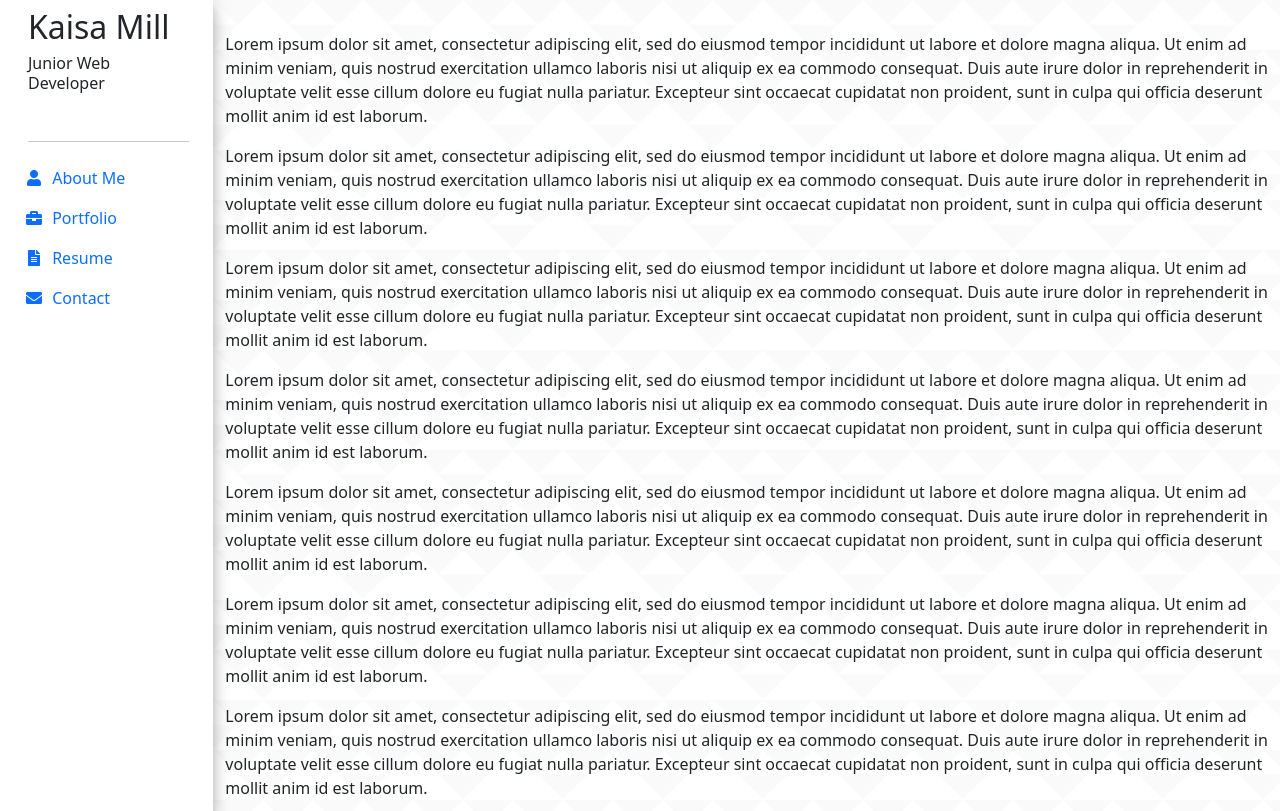
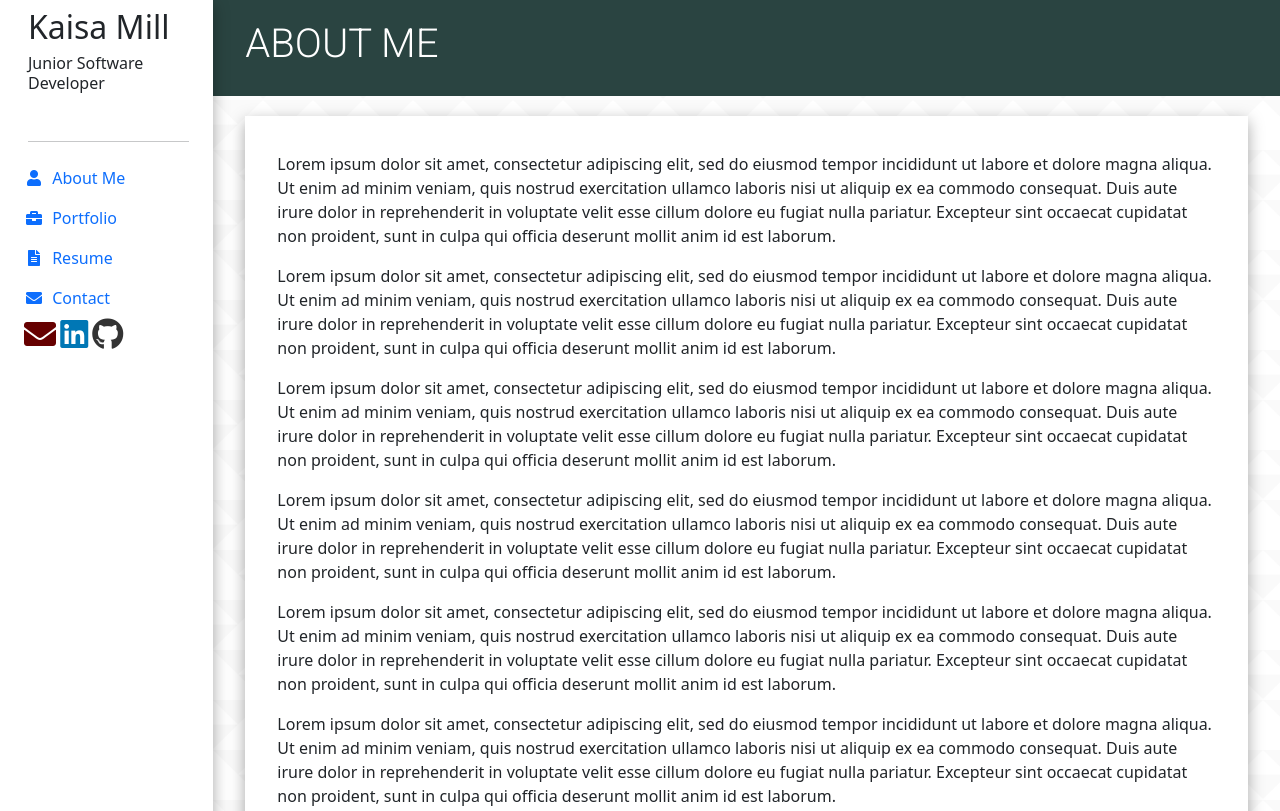
Before and after one commit to k-mill1/portfolio-site, a plain HTML site: page index.html in a window 1280 px wide. Shown: the top 811 px of the page. Drawn offline with nearby package versions, Linux system fonts and the light colour scheme.

Commit message:
add bottom icons

```diff
--- a/index.html
+++ b/index.html
@@ -22,10 +22,10 @@
         <div class="container-fluid">
             <div class="row flex-nowrap">
                 <div class="col-auto col-md-3 col-xl-2 px-sm-2 px-0" id = "sidebar">
-                    <div class="d-flex flex-column align-items-center align-items-sm-start px-3 pt-2 text-black min-vh-100  sticky-top">
+                    <div class="d-flex flex-column align-items-center align-items-sm-start px-3 pt-2 text-black min-vh-100 sticky-top">
                         <div class="ms-1 d-none d-sm-inline">
                             <h2>Kaisa Mill</h2>
-                            <h6>Junior Web Developer</h6>
+                            <h6>Junior Software Developer</h6>
                             </br>
                             <hr>
                         </div>
@@ -52,11 +52,29 @@
                                     <i class="fas fa-envelope fa-fw"></i> <span class="ms-1 d-none d-sm-inline">Contact</span> </a>
                             </li>
                         </ul>
+                        </div>
+                        <div id = "bottom-icons">
 
+                            <a id = "bottom-icons1" href="mailto:kaisamill@gmail.com"  target="_blank">
+                                <i class="fas fa-envelope fa-2x" style="color:#660000;"></i></a>
+                            <a id = "bottom-icons1" href="https://www.linkedin.com/in/kaisa-mill/"  target="_blank">
+                                <i class="fab fa-linkedin fa-2x" style="color:#0077b5;"></i></a>
+                            <a id = "bottom-icons1" href="https://github.com/k-mill1"  target="_blank">
+                                <i class="fab fa-github fa-2x" style="color:#333;"></i></a>
                         </div>
                     </div>
                 </div>
-                <div class="col py-3" id = "main">
+                <div class="col" id = "main">
+                    <div class="row justify-content-center" id = "header">
+                        <h1>ABOUT ME</h1>
+                    </div>
+                    <div class="row justify-content-center" id = "content">
+                        <div class="col-md">
+                            <p>Lorem ipsum dolor sit amet, consectetur adipiscing elit, sed do eiusmod tempor incididunt ut labore et dolore magna aliqua. Ut enim ad minim veniam, quis nostrud exercitation ullamco laboris nisi ut aliquip ex ea commodo consequat. Duis aute irure dolor in reprehenderit in voluptate velit esse cillum dolore eu fugiat nulla pariatur. Excepteur sint occaecat cupidatat non proident, sunt in culpa qui officia deserunt mollit anim id est laborum.</p>
+                            <p>Lorem ipsum dolor sit amet, consectetur adipiscing elit, sed do eiusmod tempor incididunt ut labore et dolore magna aliqua. Ut enim ad minim veniam, quis nostrud exercitation ullamco laboris nisi ut aliquip ex ea commodo consequat. Duis aute irure dolor in reprehenderit in voluptate velit esse cillum dolore eu fugiat nulla pariatur. Excepteur sint occaecat cupidatat non proident, sunt in culpa qui officia deserunt mollit anim id est laborum.</p>
+                            <p>Lorem ipsum dolor sit amet, consectetur adipiscing elit, sed do eiusmod tempor incididunt ut labore et dolore magna aliqua. Ut enim ad minim veniam, quis nostrud exercitation ullamco laboris nisi ut aliquip ex ea commodo consequat. Duis aute irure dolor in reprehenderit in voluptate velit esse cillum dolore eu fugiat nulla pariatur. Excepteur sint occaecat cupidatat non proident, sunt in culpa qui officia deserunt mollit anim id est laborum.</p>
+                            <p>Lorem ipsum dolor sit amet, consectetur adipiscing elit, sed do eiusmod tempor incididunt ut labore et dolore magna aliqua. Ut enim ad minim veniam, quis nostrud exercitation ullamco laboris nisi ut aliquip ex ea commodo consequat. Duis aute irure dolor in reprehenderit in voluptate velit esse cillum dolore eu fugiat nulla pariatur. Excepteur sint occaecat cupidatat non proident, sunt in culpa qui officia deserunt mollit anim id est laborum.</p>
+                            <p>Lorem ipsum dolor sit amet, consectetur adipiscing elit, sed do eiusmod tempor incididunt ut labore et dolore magna aliqua. Ut enim ad minim veniam, quis nostrud exercitation ullamco laboris nisi ut aliquip ex ea commodo consequat. Duis aute irure dolor in reprehenderit in voluptate velit esse cillum dolore eu fugiat nulla pariatur. Excepteur sint occaecat cupidatat non proident, sunt in culpa qui officia deserunt mollit anim id est laborum.</p>
                             <p>Lorem ipsum dolor sit amet, consectetur adipiscing elit, sed do eiusmod tempor incididunt ut labore et dolore magna aliqua. Ut enim ad minim veniam, quis nostrud exercitation ullamco laboris nisi ut aliquip ex ea commodo consequat. Duis aute irure dolor in reprehenderit in voluptate velit esse cillum dolore eu fugiat nulla pariatur. Excepteur sint occaecat cupidatat non proident, sunt in culpa qui officia deserunt mollit anim id est laborum.</p>
                             <p>Lorem ipsum dolor sit amet, consectetur adipiscing elit, sed do eiusmod tempor incididunt ut labore et dolore magna aliqua. Ut enim ad minim veniam, quis nostrud exercitation ullamco laboris nisi ut aliquip ex ea commodo consequat. Duis aute irure dolor in reprehenderit in voluptate velit esse cillum dolore eu fugiat nulla pariatur. Excepteur sint occaecat cupidatat non proident, sunt in culpa qui officia deserunt mollit anim id est laborum.</p>
                             <p>Lorem ipsum dolor sit amet, consectetur adipiscing elit, sed do eiusmod tempor incididunt ut labore et dolore magna aliqua. Ut enim ad minim veniam, quis nostrud exercitation ullamco laboris nisi ut aliquip ex ea commodo consequat. Duis aute irure dolor in reprehenderit in voluptate velit esse cillum dolore eu fugiat nulla pariatur. Excepteur sint occaecat cupidatat non proident, sunt in culpa qui officia deserunt mollit anim id est laborum.</p>
@@ -71,6 +89,8 @@
                 </div>
             </div>
         </div>
+    </div>
+</div>
     <script scr="index.js"></script>
     <!-- JavaScript Bundle with Popper -->
 	<script src="https://cdn.jsdelivr.net/npm/bootstrap@5.0.0-beta2/dist/js/bootstrap.bundle.min.js" integrity="sha384-b5kHyXgcpbZJO/tY9Ul7kGkf1S0CWuKcCD38l8YkeH8z8QjE0GmW1gYU5S9FOnJ0" crossorigin="anonymous"></script>
```
Lines whose indentation alone changed are shown as unchanged.
